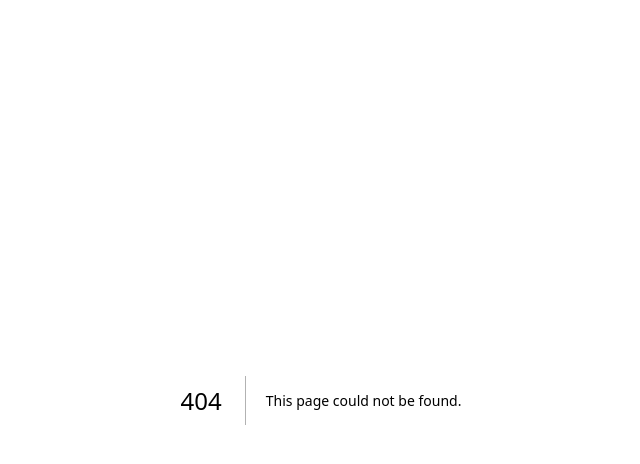
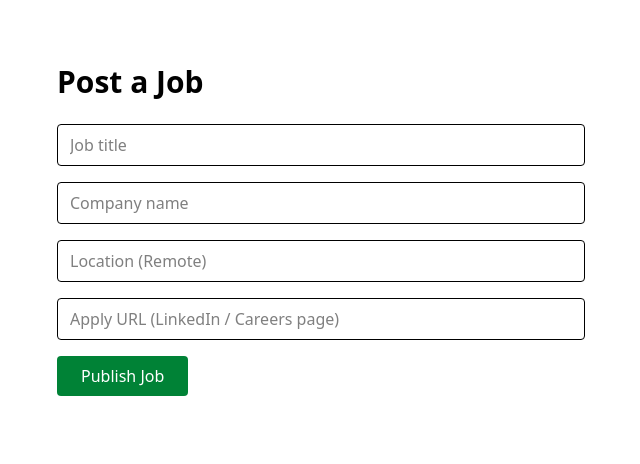
Before and after one commit to janhavi-28/greenremote-jobs, a Next.js app: page /post-job in a window 1280 px wide. Before the commit this address had no page. Shown: the top 464 px of the page, without its empty margins (319-959 px from the left). Built offline with nearby package versions, Linux system fonts and the light colour scheme; no server answers.

Commit message:
Create page.tsx

```diff
--- /dev/null
+++ b/app/post-job/page.tsx
@@ -0,0 +1,78 @@
+"use client";
+
+import { useState } from "react";
+import { supabase } from "@/lib/supabase";
+import { useRouter } from "next/navigation";
+
+export default function PostJob() {
+  const router = useRouter();
+
+  const [title, setTitle] = useState("");
+  const [company, setCompany] = useState("");
+  const [location, setLocation] = useState("");
+  const [applyUrl, setApplyUrl] = useState("");
+
+  async function handleSubmit(e: React.FormEvent) {
+    e.preventDefault();
+
+    await supabase.from("jobs").insert([
+      {
+        title,
+        company,
+        location,
+        apply_url: applyUrl,
+      },
+    ]);
+
+    router.push("/");
+  }
+
+  return (
+    <main className="max-w-xl mx-auto px-6 py-16">
+      <h1 className="text-3xl font-bold mb-6">
+        Post a Job
+      </h1>
+
+      <form onSubmit={handleSubmit} className="space-y-4">
+        <input
+          placeholder="Job title"
+          className="w-full border px-3 py-2 rounded"
+          value={title}
+          onChange={(e) => setTitle(e.target.value)}
+          required
+        />
+
+        <input
+          placeholder="Company name"
+          className="w-full border px-3 py-2 rounded"
+          value={company}
+          onChange={(e) => setCompany(e.target.value)}
+          required
+        />
+
+        <input
+          placeholder="Location (Remote)"
+          className="w-full border px-3 py-2 rounded"
+          value={location}
+          onChange={(e) => setLocation(e.target.value)}
+          required
+        />
+
+        <input
+          placeholder="Apply URL (LinkedIn / Careers page)"
+          className="w-full border px-3 py-2 rounded"
+          value={applyUrl}
+          onChange={(e) => setApplyUrl(e.target.value)}
+          required
+        />
+
+        <button
+          type="submit"
+          className="bg-green-700 text-white px-6 py-2 rounded"
+        >
+          Publish Job
+        </button>
+      </form>
+    </main>
+  );
+}
```
